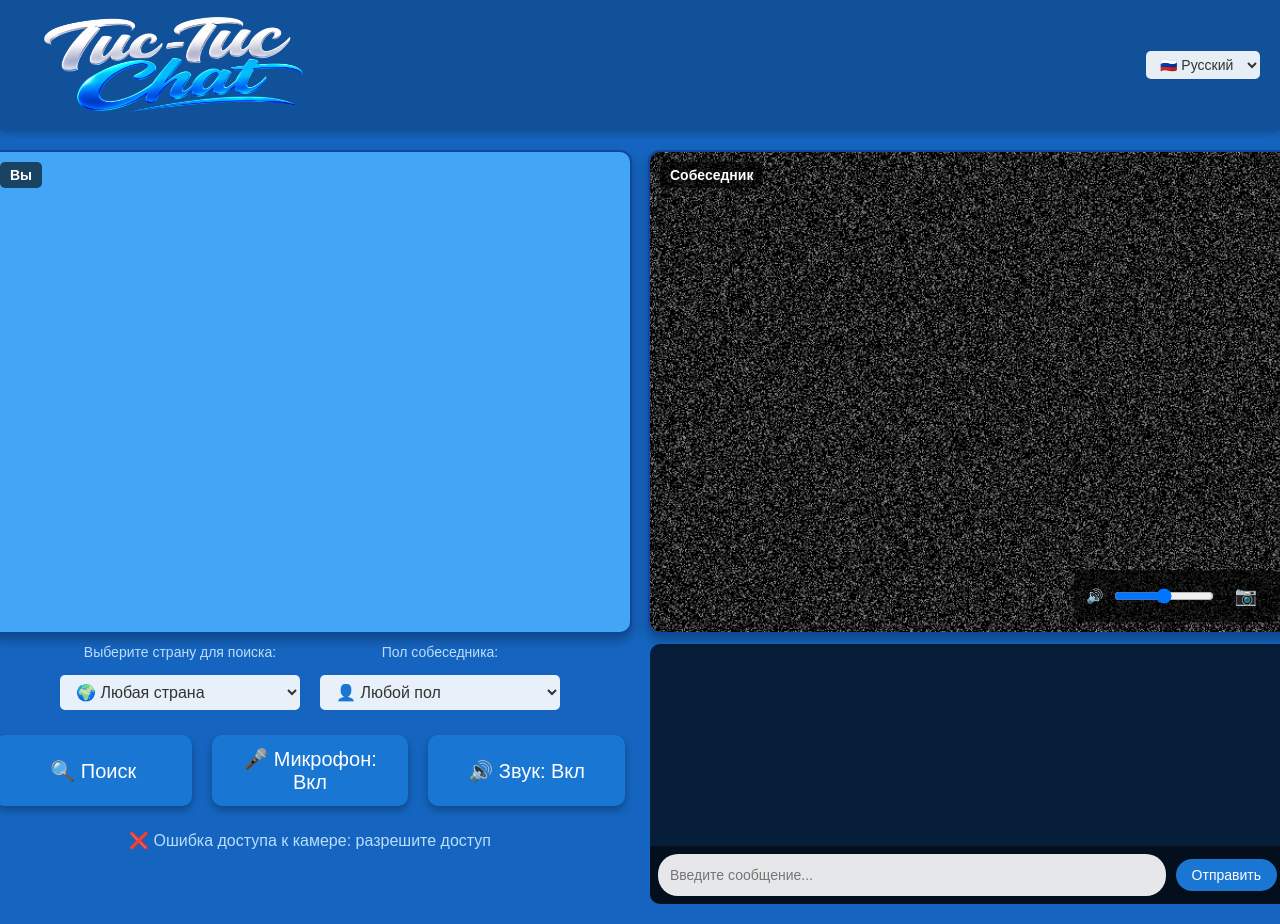
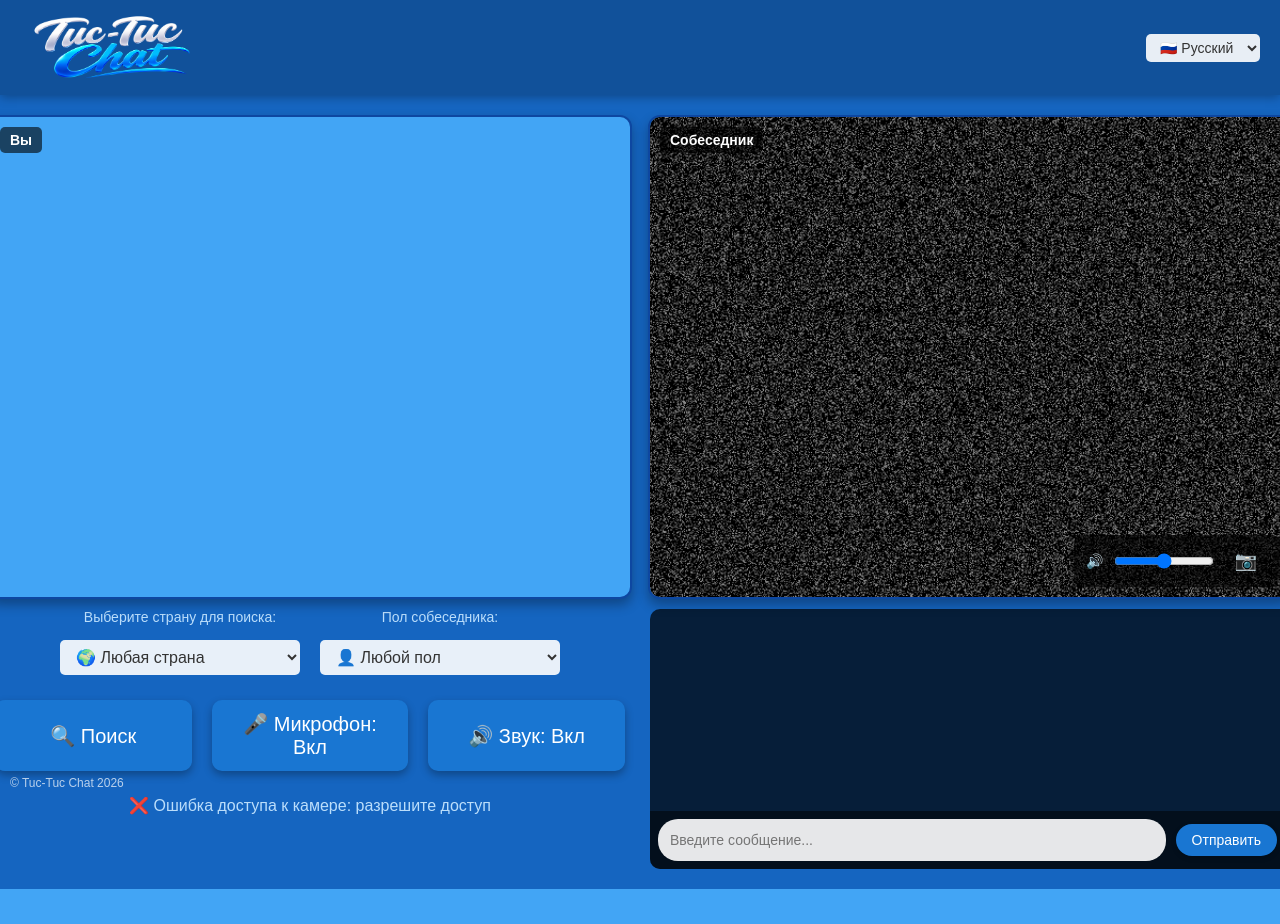
Before and after one commit to MasterFatum/VanTeleBridge, a Flask app: page / in a window 1280 px wide. After the commit the page ends 889 px from the top, so only its background shows below. Run offline with Flask 3, Linux system fonts and the light colour scheme; some libraries are stand-ins or nearby versions.

Commit message:
Add copyright

```diff
--- a/app.py
+++ b/app.py
@@ -1,3 +1,5 @@
+from datetime import datetime
+
 from flask import Flask, render_template, request
 from flask_socketio import SocketIO, emit
 
--- a/templates/chat.html
+++ b/templates/chat.html
@@ -360,12 +360,20 @@
         .column-right .video-box img {
             height: 100%;
         }
+        .copyright {
+            position: fixed;
+            bottom: 10px;
+            left: 10px;
+            color: rgba(255, 255, 255, 0.7);
+            font-size: 12px;
+            z-index: 100;
+        }
     </style>
 </head>
 <body>
     <div class="header">
         <div class="header-left">
-            <img src="/static/logo.png" width="300px" height="100px" />
+            <img src="/static/logo.png" width="180px" height="65px" />
         </div>
         <select id="langSelect" class="lang-select" onchange="switchLang(this.value)">
             <option value="ru">🇷🇺 Русский</option>
@@ -1047,5 +1055,7 @@
             resetTimer();
         }
     </script>
+    <div class="copyright">© Tuc-Tuc Chat <span id="copyrightYear"></span></div>
+    <script>document.getElementById('copyrightYear').textContent = new Date().getFullYear();</script>
 </body>
 </html>
```
